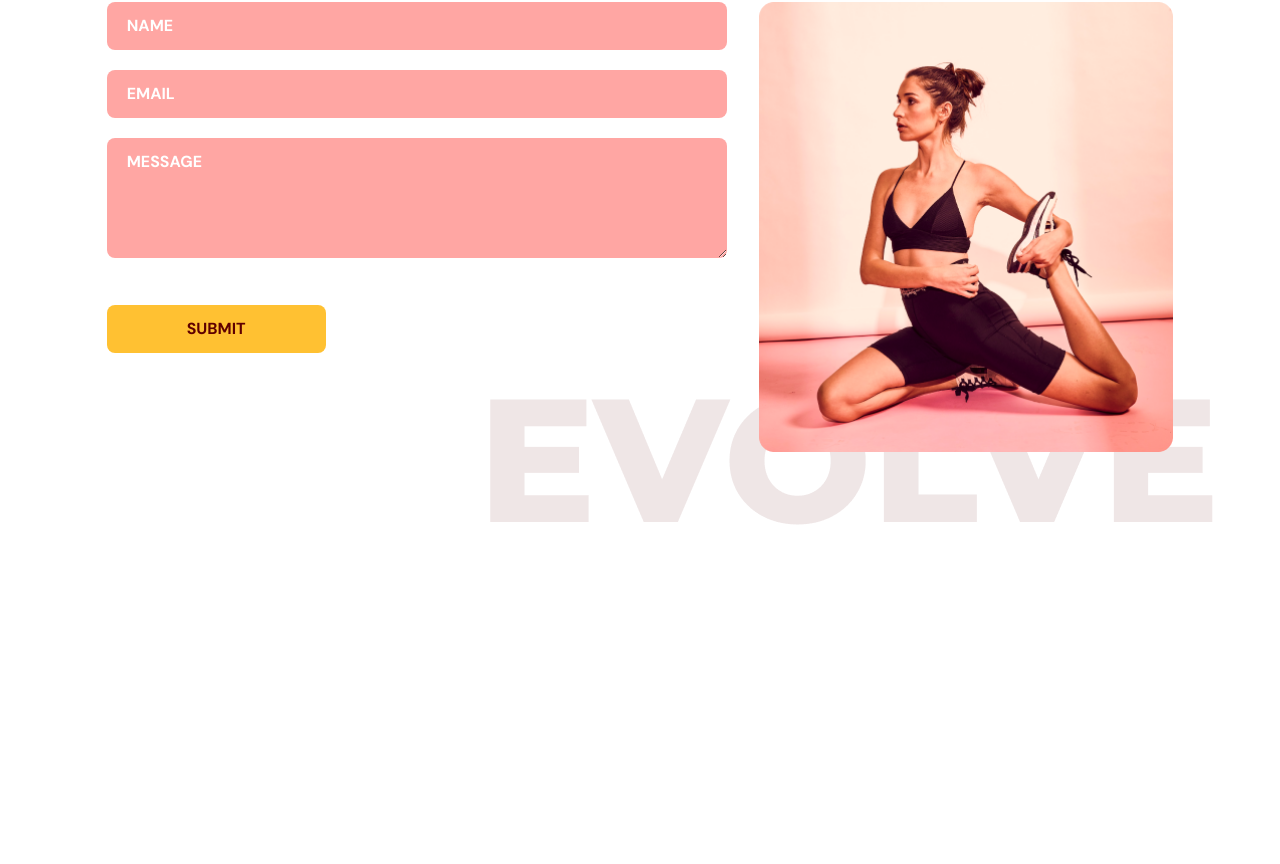
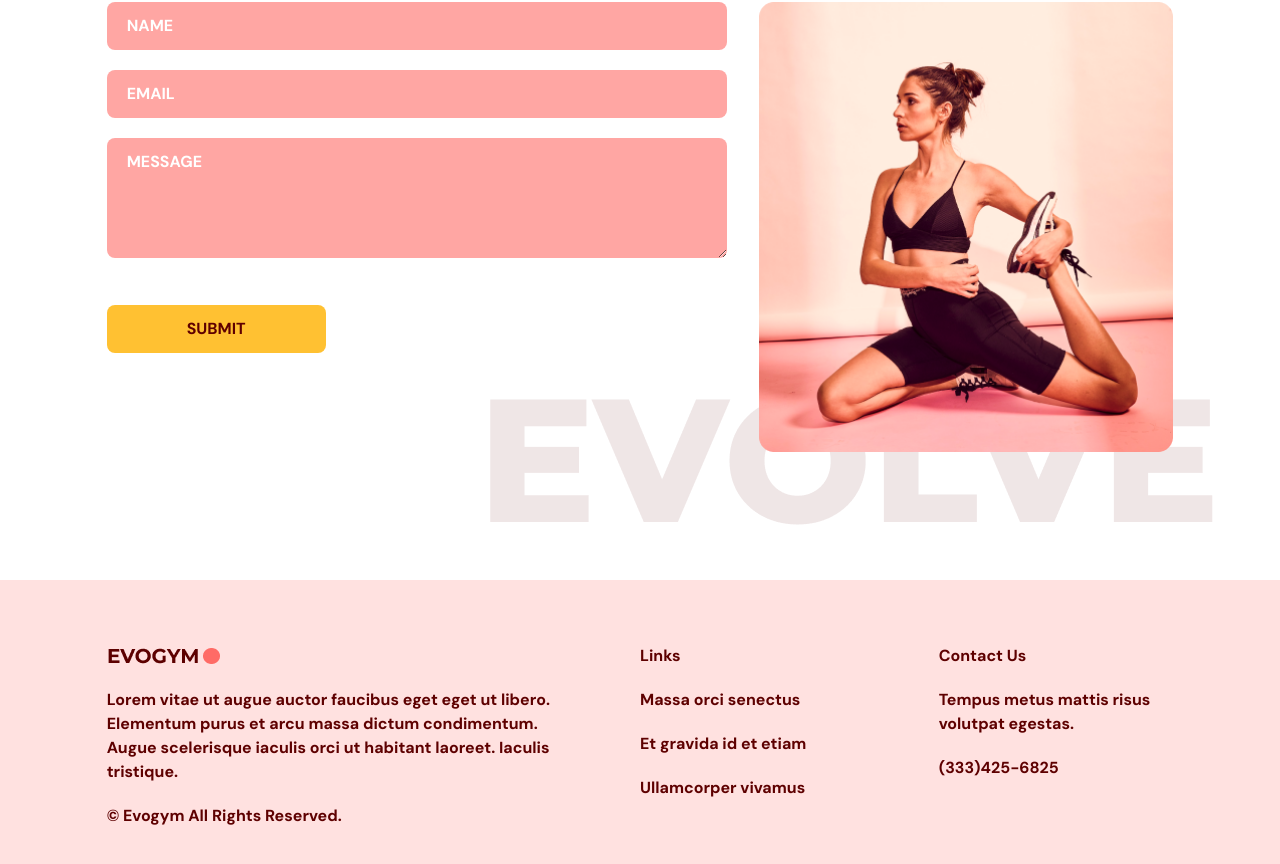
Before and after one commit to miri52/gym-typescript, a React (Vite) app: page / in a window 1280 px wide. Shown: the part 3276-4140 px from the top of the page. Before the commit the page ends 3856 px from the top, so only its background shows below. Built offline with nearby package versions, Linux system fonts and the light colour scheme.

Commit message:
add footer

```diff
--- a/src/App.tsx
+++ b/src/App.tsx
@@ -5,6 +5,7 @@
 import Benefits from "@/scenes/benefits";
 import OurClasses from "@/scenes/ourClasses";
 import ContactUs from "@/scenes/contactUs";
+import Footer from "./scenes/footer";
 
 function App() {
   const [selectedPage, setSelectedPage] = useState<SelectedPage>(
@@ -34,6 +35,7 @@
       <Benefits setSelectedPage={setSelectedPage} />
       <OurClasses setSelectedPage={setSelectedPage} />
       <ContactUs setSelectedPage={setSelectedPage} />
+      <Footer />
     </div>
   );
 }
--- /dev/null
+++ b/src/scenes/footer/index.tsx
@@ -0,0 +1,32 @@
+import Logo from "@/assets/Logo.png";
+
+const Footer = () => {
+  return (
+    <footer className="bg-primary-100 py-16">
+      <div className="justify-content mx-auto w-5/6 gap-16 md:flex">
+        <div className="mt-16 basis-1/2 md:mt-0">
+          <img alt="logo" src={Logo} />
+          <p className="my-5">
+            Lorem vitae ut augue auctor faucibus eget eget ut libero. Elementum
+            purus et arcu massa dictum condimentum. Augue scelerisque iaculis
+            orci ut habitant laoreet. Iaculis tristique.
+          </p>
+          <p>© Evogym All Rights Reserved.</p>
+        </div>
+        <div className="mt-16 basis-1/4 md:mt-0">
+          <h4 className="font-bold">Links</h4>
+          <p className="my-5">Massa orci senectus</p>
+          <p className="my-5">Et gravida id et etiam</p>
+          <p>Ullamcorper vivamus</p>
+        </div>
+        <div className="mt-16 basis-1/4 md:mt-0">
+          <h4 className="font-bold">Contact Us</h4>
+          <p className="my-5">Tempus metus mattis risus volutpat egestas.</p>
+          <p>(333)425-6825</p>
+        </div>
+      </div>
+    </footer>
+  );
+};
+
+export default Footer;
```
